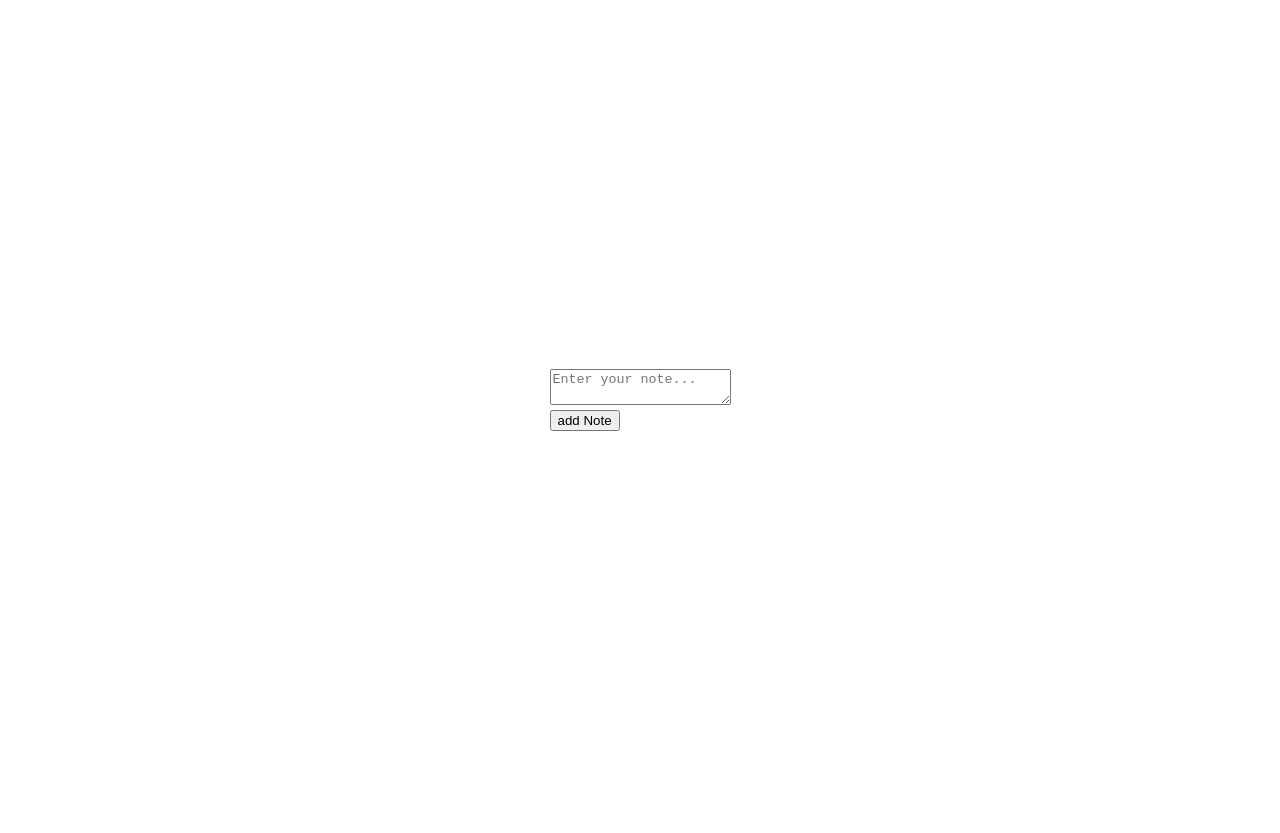
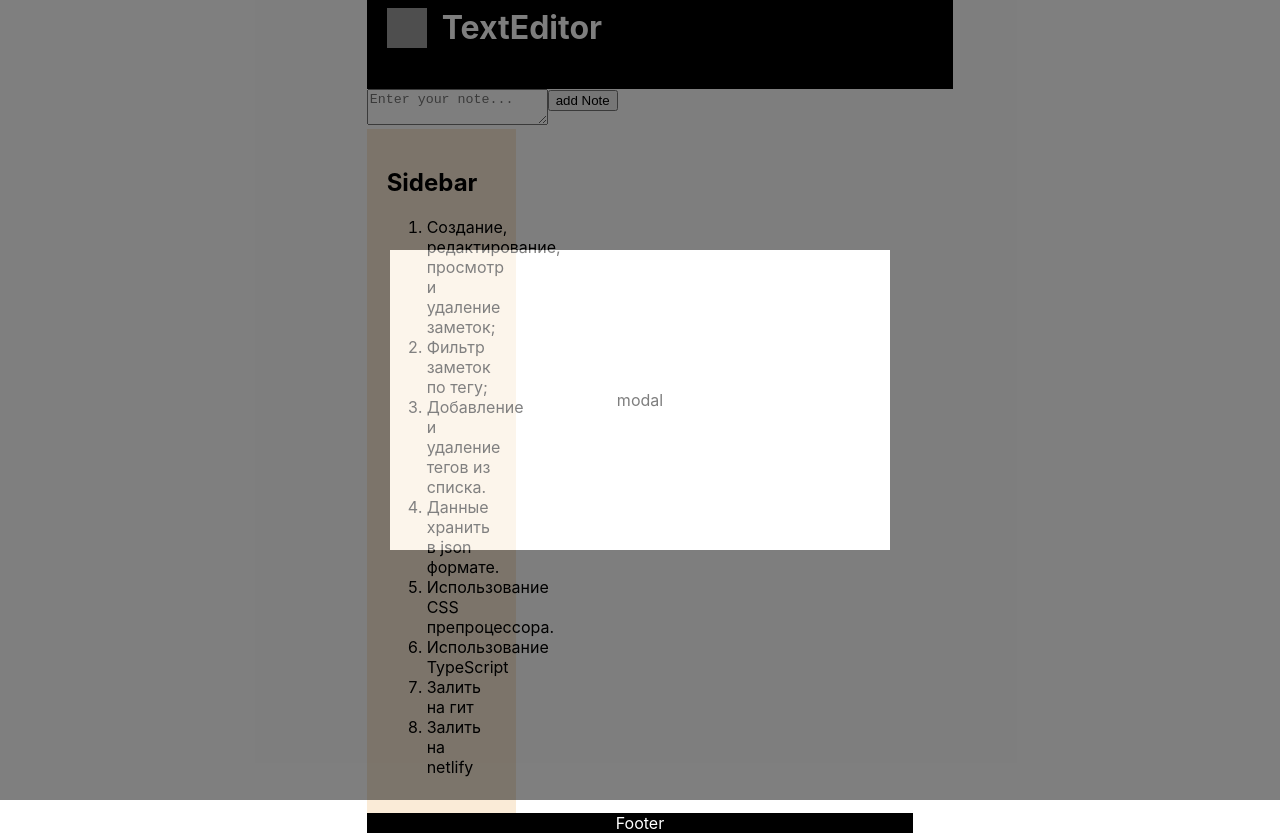
Before and after one commit to jocker-py/TextEditor, a React (Create React App) app: page / in a window 1280 px wide. Before the commit the page ends 800 px from the top, so only its background shows below. Built offline with nearby package versions, Linux system fonts and the light colour scheme; grey boxes are pictures that could not be loaded.

Commit message:
feat: add components Footer, Header, ContentContainer, ModalContainer

```diff
--- a/src/App.tsx
+++ b/src/App.tsx
@@ -1,25 +1,21 @@
 import React, { ChangeEvent } from 'react';
 import './App.scss';
-import { changeMessageActionCreator } from './store/store';
+import ContentContainer from './components/Content/ContentContainer';
+import Footer from './components/Footer/Footer';
+import Header from './components/Header/Header';
+import ModalContainer from './components/Modal/ModalContainer';
+import Sidebar from './components/Sidebar/Sidebar';
 import { StoreType } from './store/types';
 
 type AppPropsType = {store: StoreType};
 function App(props: AppPropsType) {
-  const state = props.store.getState();
-  const dispatch = props.store.dispatch.bind(props.store);
-  const value = state.value;
-  const onChangeMessageText = (e: ChangeEvent<HTMLTextAreaElement>) => {
-    let text = e.currentTarget.value;
-      dispatch(changeMessageActionCreator(text))
-  }
   return (
     <div className="App">
-      <div>
-        <textarea value={value} onChange={onChangeMessageText} placeholder="Enter your note..."/>
-      </div>
-      <div>
-        <button>add Note</button>
-      </div>
+      <Header/>
+      <ModalContainer store={props.store}/>
+      <ContentContainer store={props.store}/>
+      <Sidebar/>
+      <Footer/>
     </div>
   );
 }
```
